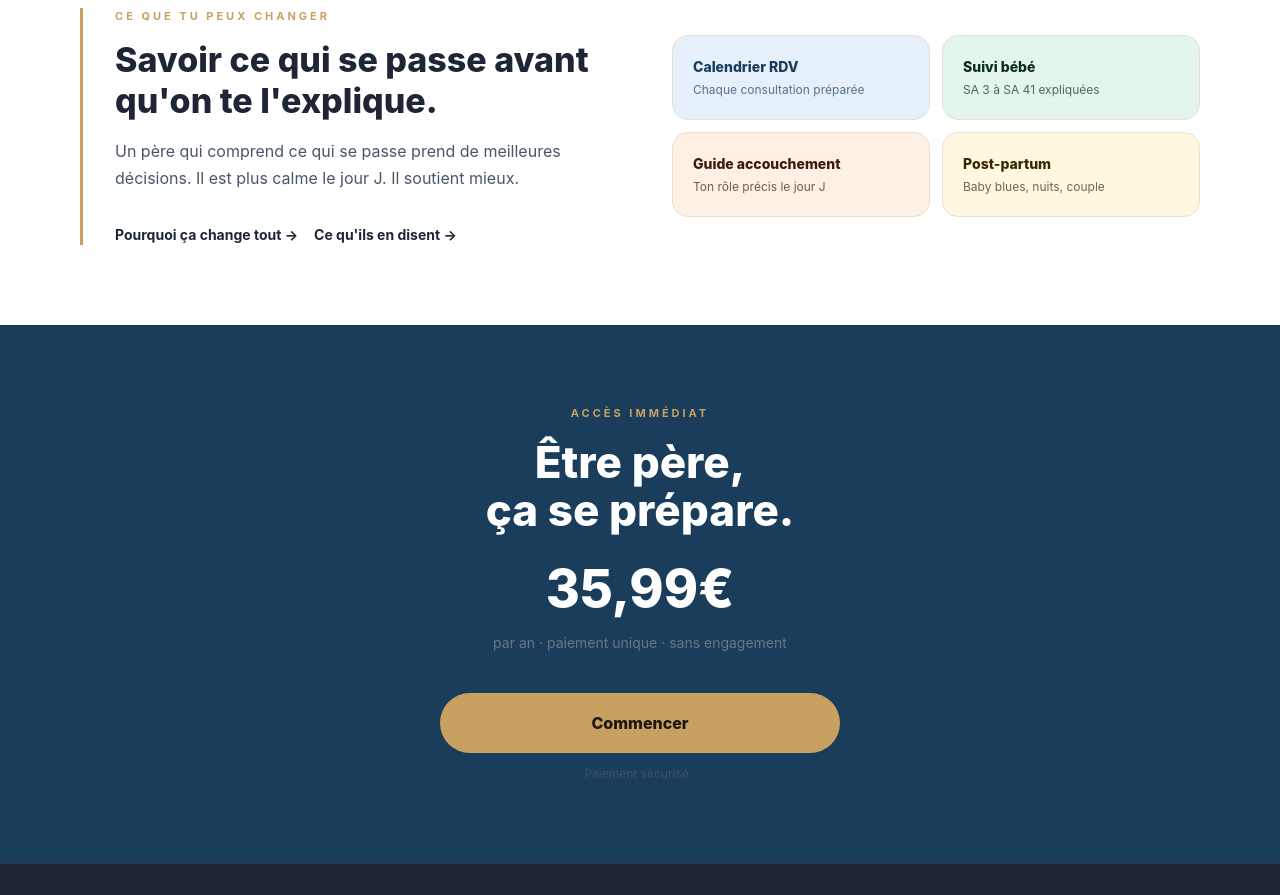
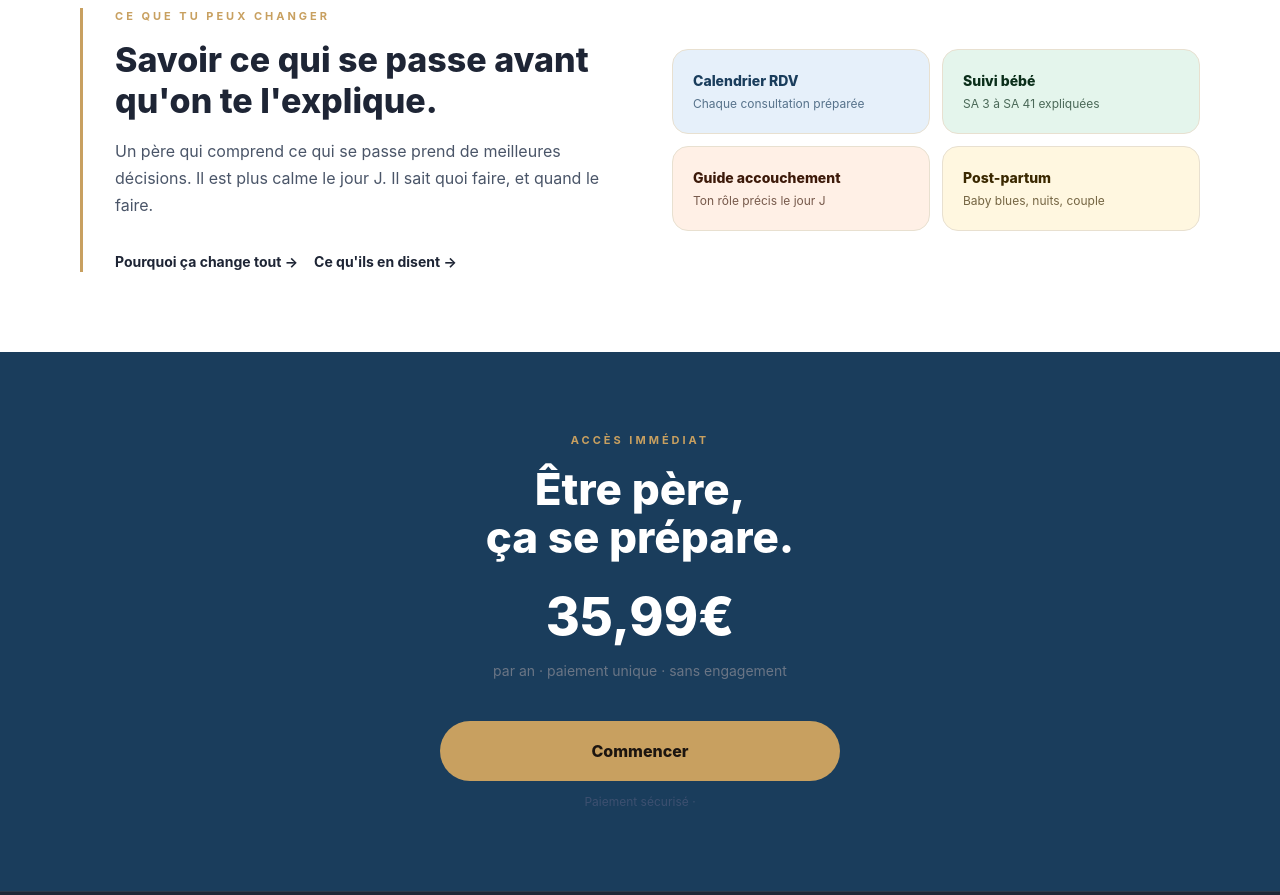
Before and after one commit to Julproject/dadup, a Next.js app: page / in a window 1280 px wide. Shown: the part 1580-2475 px from the top of the page. Built offline with nearby package versions, Linux system fonts and the light colour scheme.

Commit message:
Update page.tsx

```diff
--- a/app/page.tsx
+++ b/app/page.tsx
@@ -254,7 +254,7 @@ export default function Home() {
             Savoir ce qui se passe avant qu'on te l'explique.
           </p>
           <p style={{color:C.text, fontSize:'16px', margin:'0 0 32px', lineHeight:1.7}}>
-            Un père qui comprend ce qui se passe prend de meilleures décisions. Il est plus calme le jour J. Il soutient mieux.
+            Un père qui comprend ce qui se passe prend de meilleures décisions. Il est plus calme le jour J. Il sait quoi faire, et quand le faire.
           </p>
           <div style={{display:'flex', gap:'16px', flexWrap:'wrap' as const}}>
             <a href="/pourquoi" style={{color:C.dark, fontSize:'14px', fontWeight:700, textDecoration:'none'}}>Pourquoi ça change tout →</a>
```
